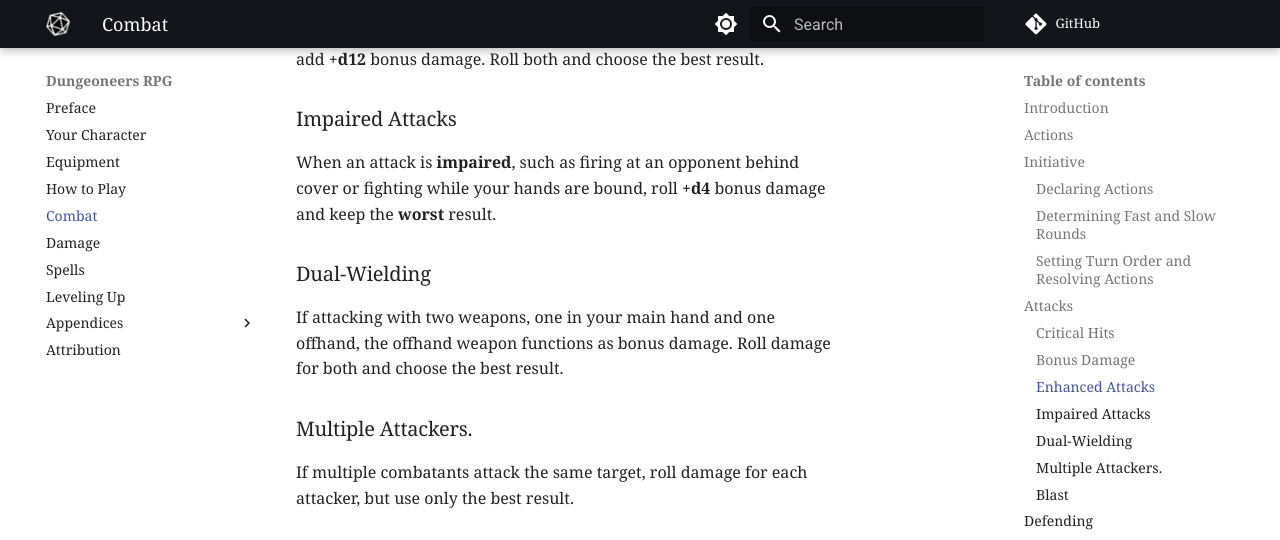
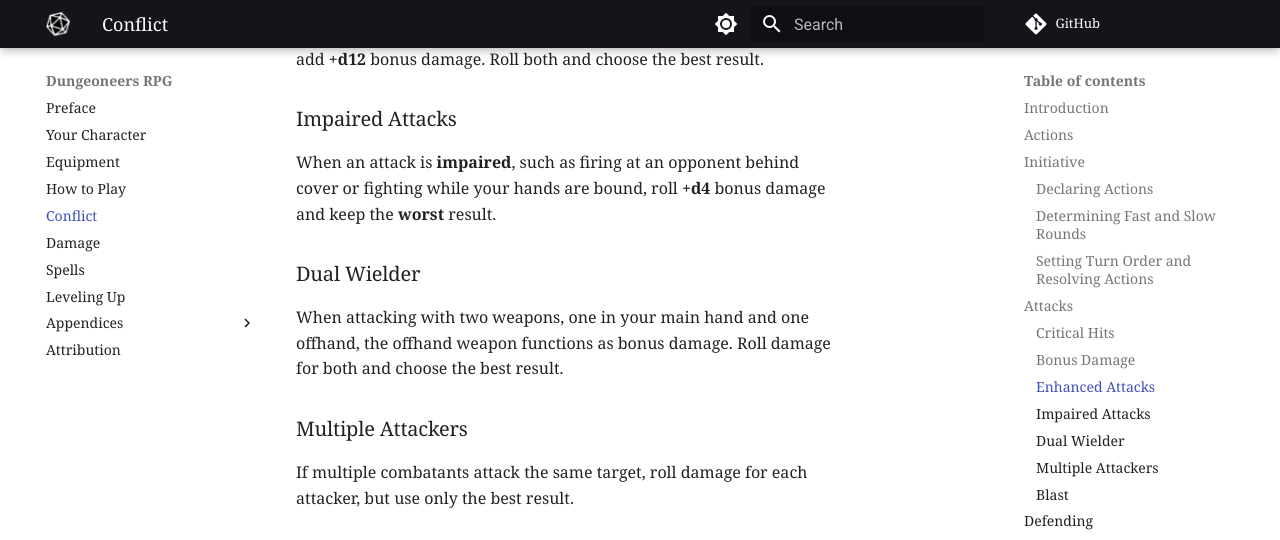
Before and after one commit to joemoose/dungeoneers.d20, an MkDocs documentation site: the page built from docs/combat.md, in a window 1280 px wide and 900 px high, scrolled down 2715 px. Shown: the top 540 px of the window. Built offline with MkDocs 1.6.1 and Material for MkDocs 9.7.7, drawn with Linux system fonts in a browser that asks for light colours; comment, search, counter and statistics services are not loaded; some of the changed text lies outside the part shown.

Commit message:
Update combat.md

```diff
--- a/docs/combat.md
+++ b/docs/combat.md
@@ -1,4 +1,4 @@
-# Combat
+# Conflict
 
 ## Introduction
 
@@ -79,11 +79,11 @@ When an attack is **enhanced**, such as attacking an unaware opponent, add **+d1
 
 When an attack is **impaired**, such as firing at an opponent behind cover or fighting while your hands are bound, roll **+d4** bonus damage and keep the **worst** result.
 
-### Dual-Wielding
+### Dual Wielder
 
-If attacking with two weapons, one in your main hand and one offhand, the offhand weapon functions as bonus damage. Roll damage for both and choose the best result.
+When attacking with two weapons, one in your main hand and one offhand, the offhand weapon functions as bonus damage. Roll damage for both and choose the best result.
 
-### Multiple Attackers.
+### Multiple Attackers
 
 If multiple combatants attack the same target, roll damage for each attacker, but use only the best result.
 
```
Also changed, not shown: other parts of docs/combat.md (+1 -1 lines).
